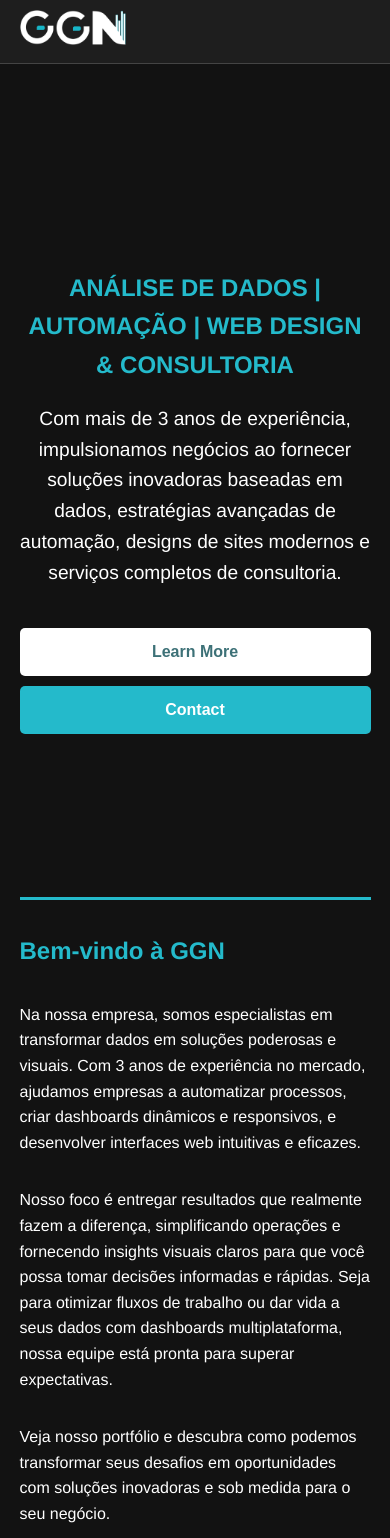
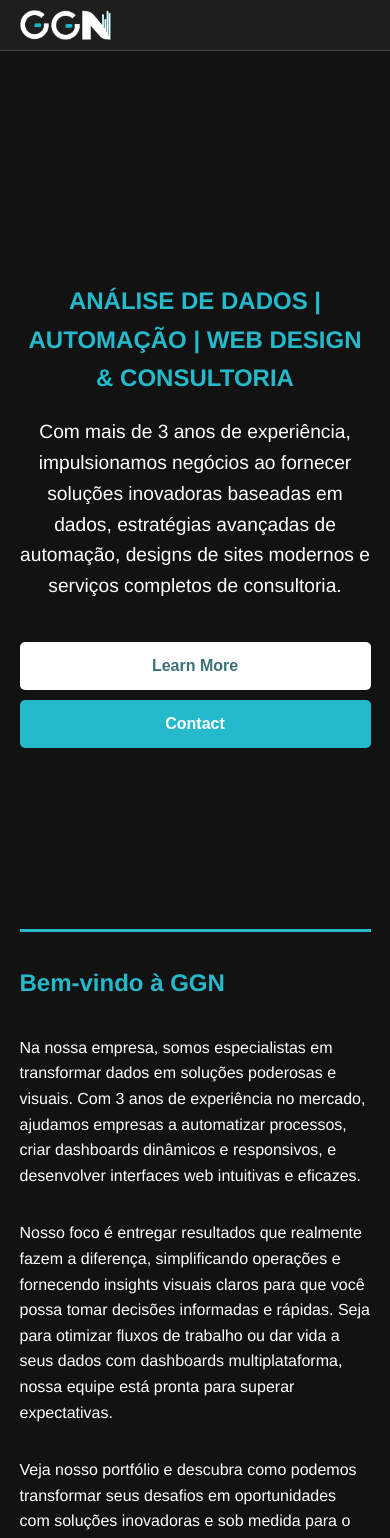
Before and after one commit to FelipeGreghi/GGN-WebVUE, a Vue app: page / in a window 390 px wide. Shown: the top 1538 px of the page. Built offline with nearby package versions, Linux system fonts and the light colour scheme; the HTML template or start-up script is replaced by a standard one.

Commit message:
Refactor responsive layout in AboutSection, HomeSection, NavBar, and ServicesSection components

```diff
--- a/src/components/AboutSection.vue
+++ b/src/components/AboutSection.vue
@@ -31,7 +31,7 @@ export default {
   justify-content: space-between;
   align-items: center;
   margin-left: 10%;
-  min-height: calc(100vh - 78px);
+  min-height: calc(100vh - 51px);
 }
 
 .content {
--- a/src/components/HomeSection.vue
+++ b/src/components/HomeSection.vue
@@ -49,7 +49,7 @@ export default {
 
 <style scoped>
 .homepage {
-  min-height: calc(100vh - 78px);
+  min-height: calc(100vh - 51px);
   padding: 0 10%;
   box-sizing: border-box;
   display: flex;
--- a/src/components/NavBar.vue
+++ b/src/components/NavBar.vue
@@ -77,10 +77,15 @@ export default {
   z-index: 1000;
 }
 
-/* Logo */
+.navbar-logo {
+  display: flex;
+  align-items: center;
+  justify-content: center;
+  cursor: pointer;
+}
+
 .navbar-logo img {
-  height: 50px;
-  cursor: pointer;
+  height: 40px;
 }
 
 /* Links de navegação */
@@ -146,7 +151,7 @@ export default {
     gap: 1em;
     background-color: #1e1e1e;
     position: absolute;
-    top: 60px;
+    top: 51px;
     right: 0;
     width: 100%;
     padding: 1em;
@@ -167,7 +172,7 @@ export default {
   }
 
   .navbar-logo img {
-    height: 35px;
+    height: 30px;
   }
 }
 </style>
--- a/src/components/ServicesSection.vue
+++ b/src/components/ServicesSection.vue
@@ -57,7 +57,7 @@ export default {
 }
 .services {
   text-align: center;
-  min-height: calc(100vh - 78px);
+  min-height: calc(100vh - 51px);
   height: 100%;
   display: flex;
   justify-content: center;
```
